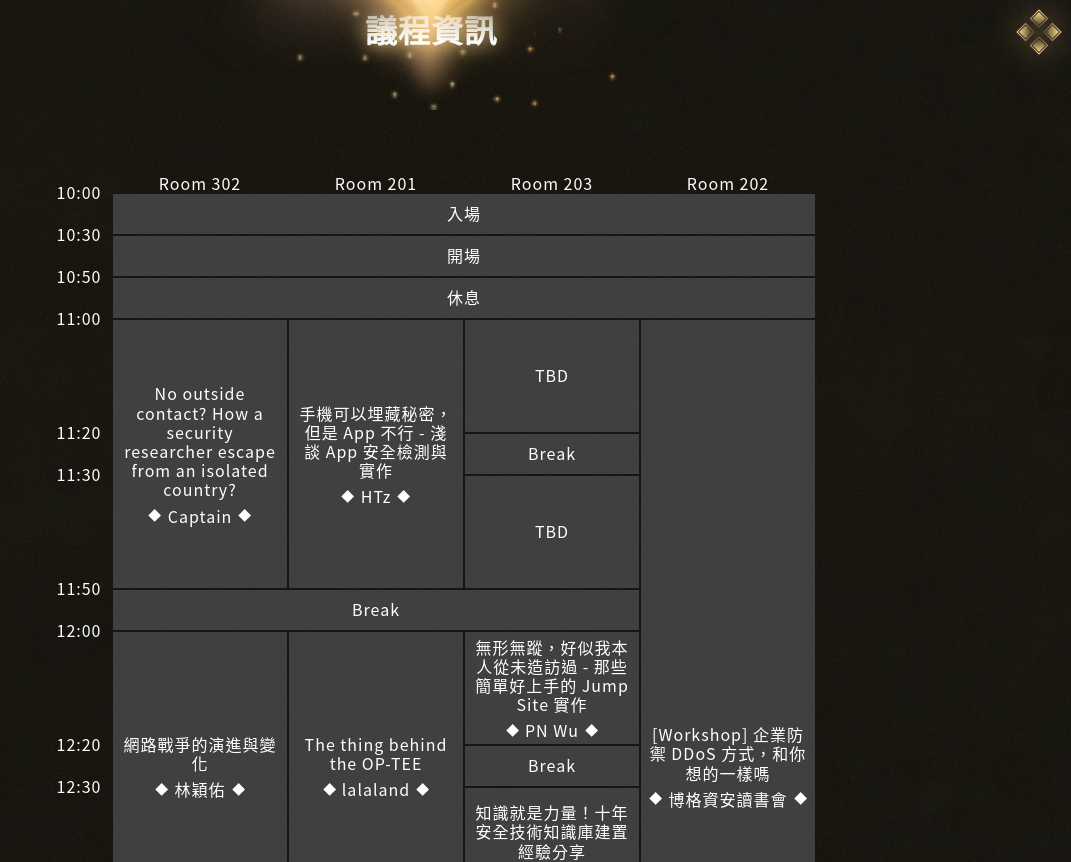
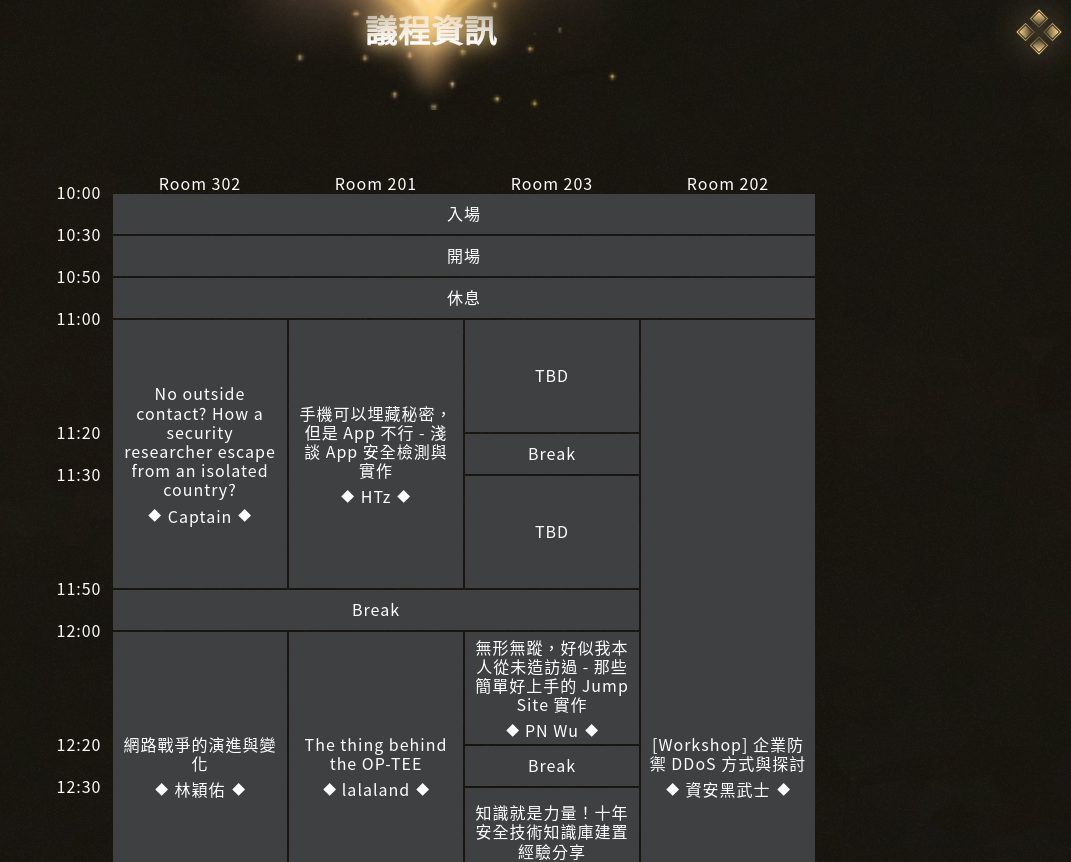
Before and after one commit to tdoh/tdoh.online, a Vue app: page /agenda in a window 1280 px wide. Shown: the top 862 px of the page, without its empty margins (209-1280 px from the left). Built offline with nearby package versions, Linux system fonts and the light colour scheme; a web font is replaced by a local one.

Commit message:
Layout: update agenda data

```diff
--- a/src/views/Agenda.vue
+++ b/src/views/Agenda.vue
@@ -355,11 +355,12 @@ export default {
             id: '8C'
           },
           {
-            name: '[Workshop] 企業防禦 DDoS 方式，和你想的一樣嗎',
+            name: '[Workshop] 企業防禦 DDoS 方式與探討',
             summary: ['傳統的邊際安全性產品不僅在 DDoS 的因應對策方面顯得相對薄弱，亦因其狀態表（Stateful）結構而無法阻擋狀態耗盡攻擊，尤其現在直播和串流視訊或是遊戲，這些服務往往是 TCP 和 UDP 混合使用，在防護上將變得越來越有挑戰性。', '本工作坊將會現場架設一個測試環境, 並且將防禦設備（價值 1400 萬）真實架設在前端，讓各位有機會和企業 DDoS 解決方案現場交手一番。"'],
             link: '',
-            image: 'speaker00.jpg',
-            speaker: '博格資安讀書會',
+            image: 'speaker15.png',
+            speaker: '資安黑武士',
+            bio: ['想分享一切所知卻受束縛的資安人，深怕打開潘朵拉盒子，引起殺生之禍／查水表／歡樂送／失業，只能蒙上面具，以黑武士奉獻自己的淺學'],
             time: '170',
             id: '1D'
           },
```
Also changed, not shown: src/assets/images/speaker/speaker15.png (added).
